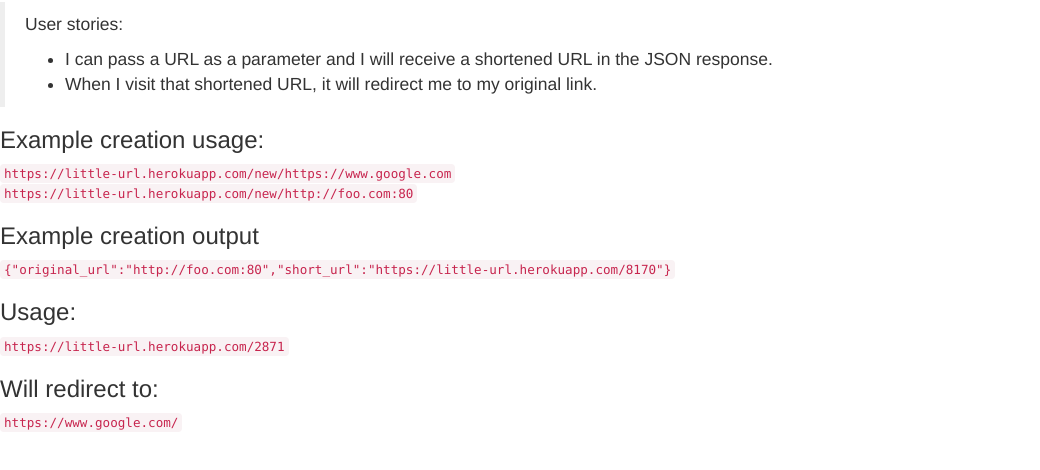
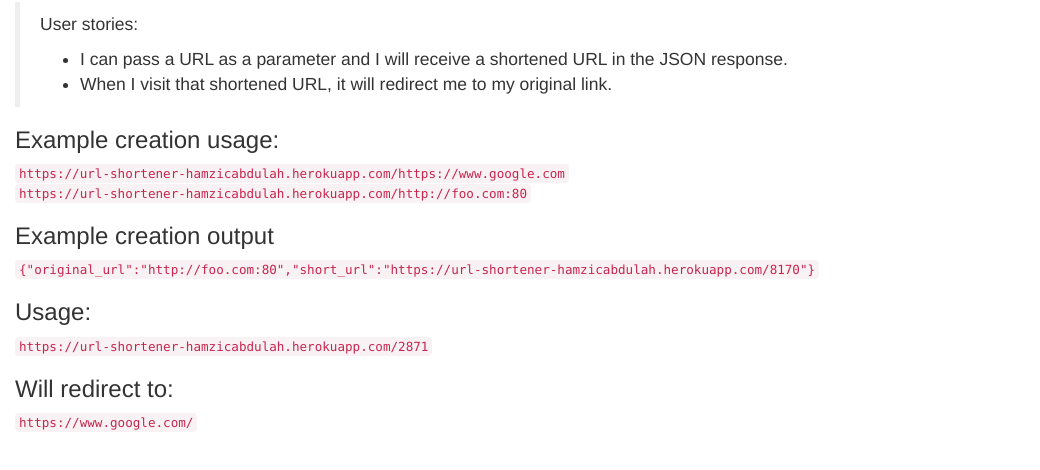
Before and after one commit to hamzicabdulah/url-shortener, a website: page public/index.html in a window 1280 px wide. Shown: the part 68-538 px from the top of the page, without its empty margins (0-1040 px from the left). Drawn offline with nearby package versions, Linux system fonts and the light colour scheme.

Commit message:
Added copy-pasted temporary index file

```diff
--- a/public/index.html
+++ b/public/index.html
@@ -9,6 +9,7 @@
         <meta name="viewport" content="width=device-width, initial-scale=1.0">
     </head>
     <body>
+        <div class="container-fluid">
             <h1>FreeCodeCamp API Basejump: URL Shortener Microservice</h1>
 
             <blockquote>
@@ -20,16 +21,17 @@
             </blockquote>
 
             <h3>Example creation usage:</h3>
-        <code>https://little-url.herokuapp.com/new/https://www.google.com</code><br/>
-        <code>https://little-url.herokuapp.com/new/http://foo.com:80</code>
+            <code>https://url-shortener-hamzicabdulah.herokuapp.com/https://www.google.com</code><br/>
+            <code>https://url-shortener-hamzicabdulah.herokuapp.com/http://foo.com:80</code>
 
             <h3>Example creation output</h3>
-        <code>{"original_url":"http://foo.com:80","short_url":"https://little-url.herokuapp.com/8170"}</code>
+            <code>{"original_url":"http://foo.com:80","short_url":"https://url-shortener-hamzicabdulah.herokuapp.com/8170"}</code>
 
             <h3>Usage:</h3>
-        <code>https://little-url.herokuapp.com/2871</code>
+            <code>https://url-shortener-hamzicabdulah.herokuapp.com/2871</code>
 
             <h3>Will redirect to:</h3>
             <code>https://www.google.com/</code>
+        </div>
     </body>
 </html>
```
Lines whose indentation alone changed are shown as unchanged.
